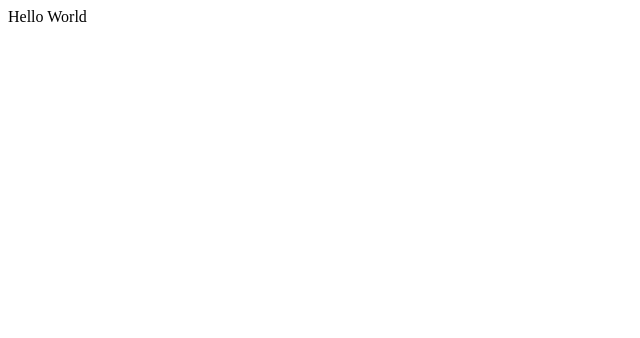
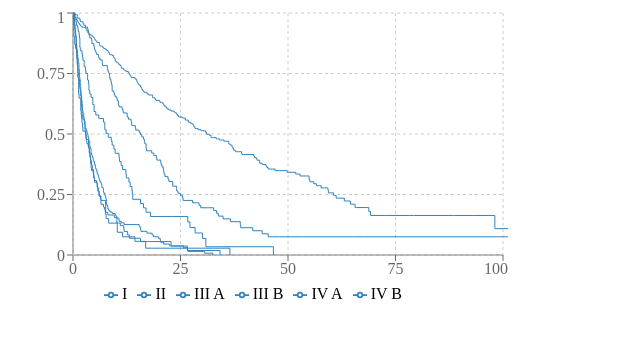
Before and after one commit to bobaekang/react-recharts-survival-curve, a React (Create React App) app: page / in a window 1280 px wide. Shown: the top 338 px of the page, without its empty margins (0-640 px from the left). Built offline with nearby package versions, Linux system fonts and the light colour scheme.

Commit message:
Use SurvivalCurve with data

```diff
--- a/src/App.js
+++ b/src/App.js
@@ -1,7 +1,9 @@
 import React from 'react'
+import SurvivalCurve from './SurvivalCurve'
+import data from './data/TNMStage'
 
 function App() {
-  return <div>Hello World</div>
+  return <SurvivalCurve data={data} />
 }
 
 export default App
```
